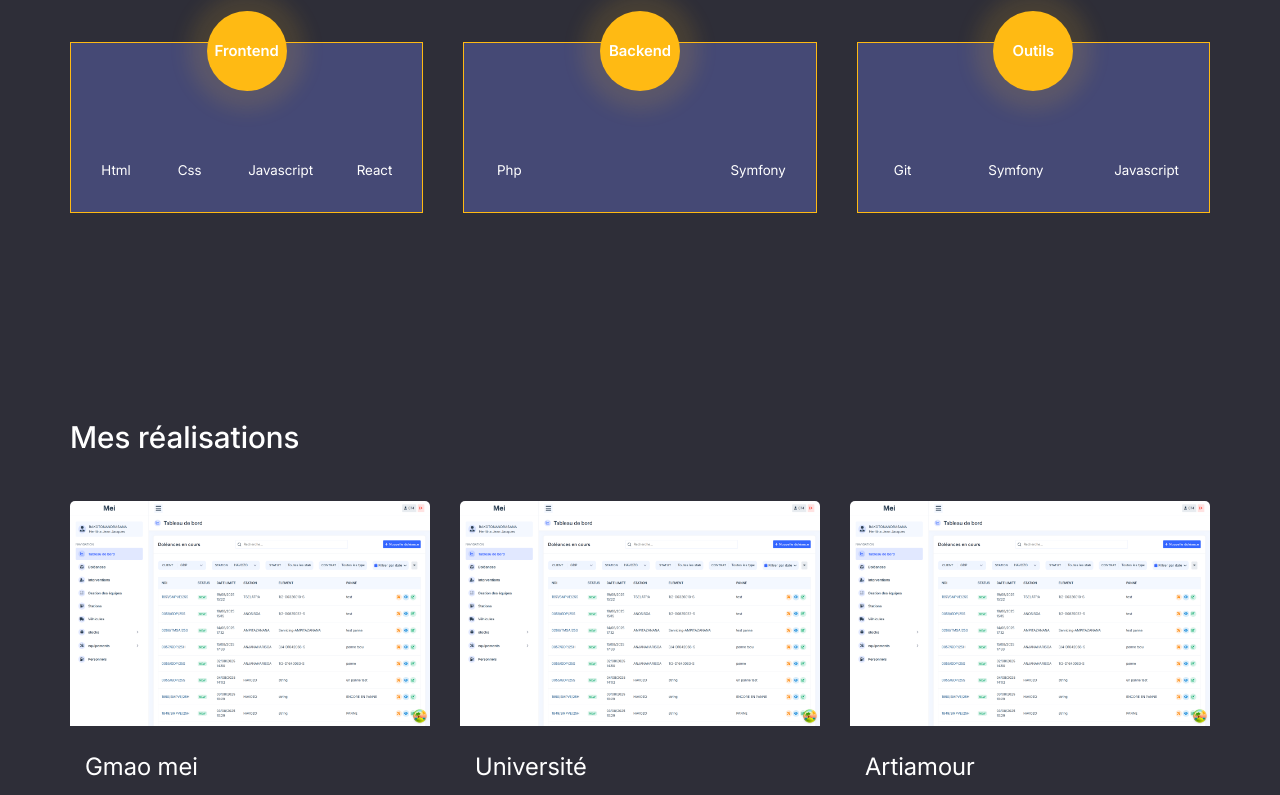
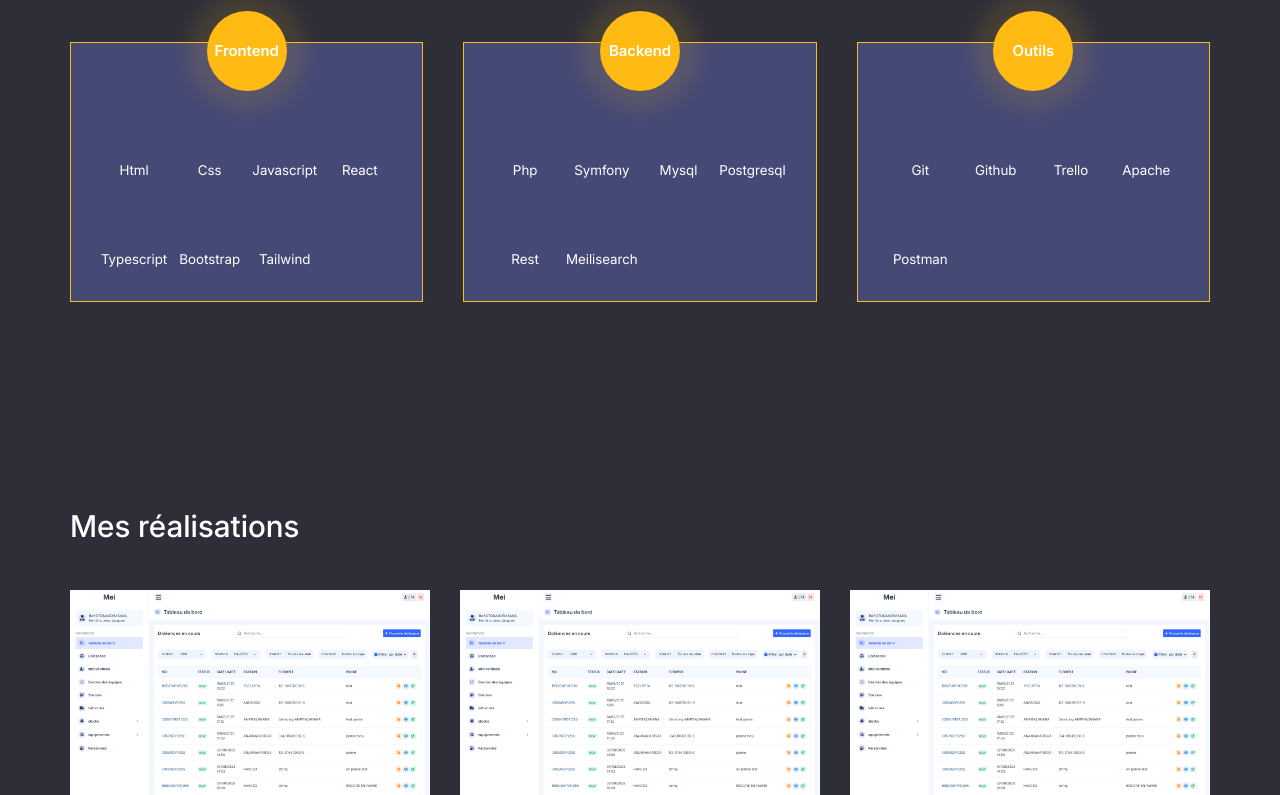
Before and after one commit to manda07tsou/portfolio, a React (Vite) app: page / in a window 1280 px wide. Shown: the part 800-1595 px from the top of the page. Built offline with nearby package versions, Linux system fonts and the light colour scheme.

Commit message:
feat: création de sprite pour icon skill

```diff
--- a/index.html
+++ b/index.html
@@ -5,7 +5,6 @@
     <link rel="icon" type="image/svg+xml" href="/vite.svg" />
     <meta name="viewport" content="width=device-width, initial-scale=1.0" />
     <title>Vonintsoa RAHAJANIRINA</title>
-
   </head>
   <body>
     <div id="root"></div>
--- a/src/App.scss
+++ b/src/App.scss
@@ -3,6 +3,7 @@
 @use "./assets/styles/observerAnimation";
 
 //components
+@use "./assets/styles/typography";
 @use "./assets/styles/utils";
 @use "./assets/styles/template";
 @use "./assets/styles/layout";
--- a/src/assets/styles/_projects.scss
+++ b/src/assets/styles/_projects.scss
@@ -1,15 +1,14 @@
+//mobil
 .project__grid{
    display: grid;
    grid-template-columns: repeat(auto-fill, minmax(320px, 1fr));
    gap: 2em;
 }
 
-
 .project{
    display: flex;
    flex-direction: column;
-   background-color: var(--bg-light);
-   border-radius: 5px;
+   background-color: rgb(var(--bg-light));
    overflow: hidden;
 }
 
@@ -17,10 +16,6 @@
    transition: .5s;
    bottom: 0;
    padding: 1em;
-}
-
-.project__title{
-   font-size: 1.6em;
 }
 
 .project__technos{
@@ -47,6 +42,7 @@
    padding: 100px var(--container-padding);
 }
 
+
 .project:hover{
    border:1px solid var(--primary);
 }
@@ -54,7 +50,25 @@
 .project__images{
    display: grid;
    grid-template-columns: repeat(2, 1fr);
-   gap: 40px;
+   gap: 10px;
+
+   img{
+      width: 100%;
+      height: 100%;
+      object-fit: cover;
+   }
+}
+
+.project__detail-header{
+   border-bottom: 1px solid rgb(var(--primary));
+   padding-bottom: 2em;
+}
+
+.project__detail-body{
+   // display: grid;
+   // grid-template-columns: 2fr 1fr;
+   // column-gap:50px;
+   // padding-top: 2em;
 }
 
 .project-dialog{
@@ -74,3 +88,5 @@
       opacity: 1;
    }
 }
+
+//pc
--- a/src/assets/styles/_skills.scss
+++ b/src/assets/styles/_skills.scss
@@ -79,8 +79,10 @@
    }
 
    .skill__card-body{
-      display: flex;
-      justify-content: space-between;
+      display: grid;
+      grid-template-columns: repeat(4, 1fr);
+      row-gap: 30px;
+      column-gap:10px;
       padding: 2em;
       padding-top: 80px;
    }
--- /dev/null
+++ b/src/assets/styles/_typography.scss
@@ -0,0 +1,23 @@
+h1{
+   font-size: 2.8em;
+}
+
+h2{
+   font-size: 2.4em;
+}
+
+h3{
+   font-size: 2em;
+}
+
+h4{
+   font-size: 1.75em;
+}
+
+h5{
+   font-size: 1.5em;
+}
+
+h6{
+   font-size: 1.25em;
+}
--- a/src/assets/styles/_utils.scss
+++ b/src/assets/styles/_utils.scss
@@ -81,3 +81,8 @@
             column-gap: space(#{$i});
     }
 }
+
+.flex{
+    display: flex;
+    align-items: center;
+}
--- a/src/modules/Projects/ShowProjectAction.tsx
+++ b/src/modules/Projects/ShowProjectAction.tsx
@@ -2,6 +2,10 @@
 import {Dialog} from "./../../components/Dialog/Dialog"
 import {useDialog} from "./../../components/Dialog/hooks/hooks"
 import { observerOptions } from "../../config"
+import Slider from "react-slick";
+import "slick-carousel/slick/slick.css";
+import "slick-carousel/slick/slick-theme.css";
+
 
 export function ShowProjectAction({project}){
    const {isOpen, handleOpen, handleClose} = useDialog(false)
@@ -19,11 +23,33 @@
          >
             <div className="project__detail">
                <div className="project__detail-header">
-                  <h1 className={`section__title fade ${observerClass}`} ref={titleRef}>{project.title}</h1>
-                  <div className="project__technos">
-                     {project.technos.map(techno => (
-                        <span className="badge badge-primary">{techno}</span>
-                     ))}
+                  <div>
+                     <h1 className={`fade ${observerClass}`} ref={titleRef}>{project.title}</h1>
+                     <div className="project__technos">
+                        {project.technos.map(techno => (
+                           <span className="badge badge-primary">{techno}</span>
+                        ))}
+                     </div>
+                  </div>
+                  <div className="flex mt-5">
+                     <button className="btn btn-primary mr-2">Code</button>
+                     <button className="btn btn-primary mr-2">Voir le site</button>
+                     {/* <button className="btn btn-primary">Photos</button> */}
+                  </div>
+               </div>
+               <div className="project__detail-body">
+                  <div className="project__description">
+                     <h3>Rôle et responsabilités</h3>
+                     <p>Lorem ipsum dolor sit amet consectetur adipisicing elit. Odio quisquam eum a, tempore accusantium labore sit porro dolorem vero odit officiis accusamus, asperiores consectetur pariatur esse nostrum consequuntur quas quis.</p>
+                     <ul>
+                        <li>role 1</li>
+                        <li>role 2</li>
+                        <li>role 3</li>
+                     </ul>
+
+                     <h3>Technologies utilisées</h3>
+                     <h3>Fonctionnalités</h3>
+                     <h3>Défis et solutions</h3>
                   </div>
                   <div className="project__images">
                      {project.images.map(img => (
--- a/src/skillsData.json
+++ b/src/skillsData.json
@@ -11,43 +11,89 @@
          "icon": "icon-css"
       },
       {
-         "id":5,
+         "id":3,
          "title":"Javascript",
          "icon": "icon-javascript"
       },
       {
-         "id":6,
+         "id":4,
          "title":"React",
          "icon": "icon-react"
+      },
+      {
+         "id":5,
+         "title": "Typescript",
+         "icon": "icon-typescript"
+      },
+      {
+         "id":6,
+         "title": "Bootstrap",
+         "icon": "icon-bootstrap"
+      },
+      {
+         "id":7,
+         "title":"Tailwind",
+         "icon": "icon-tailwind"
       }
    ],
    "backend":[
       {
-         "id":3,
+         "id":1,
          "title":"Php",
          "icon": "icon-php"
       },
       {
-         "id":4,
+         "id":2,
          "title":"Symfony",
          "icon": "icon-symfony"
+      },
+      {
+         "id":3,
+         "title":"Mysql",
+         "icon": "icon-mysql"
+      },
+      {
+         "id":4,
+         "title": "Postgresql",
+         "icon": "icon-postgresql"
+      },
+      {
+         "id":5,
+         "title": "Rest",
+         "icon": "icon-apiRest"
+      },
+      {
+         "id":6,
+         "title": "Meilisearch",
+         "icon": "icon-meilisearch"
       }
+
    ],
    "outils":[
       {
-         "id":3,
+         "id":1,
          "title":"Git",
          "icon": "icon-git"
       },
       {
+         "id":2,
+         "title":"Github",
+         "icon": "icon-github"
+      },
+      {
+         "id":3,
+         "title":"Trello",
+         "icon": "icon-trello"
+      },
+      {
          "id":4,
-         "title":"Symfony",
-         "icon": "icon-symfony"
+         "title": "Apache",
+         "icon": "icon-apache"
       },
       {
          "id":5,
-         "title":"Javascript",
-         "icon": "icon-javascript"
+         "title": "Postman",
+         "icon": "icon-postman"
       }
    ]
 }
--- a/src/templates/Projects.tsx
+++ b/src/templates/Projects.tsx
@@ -33,7 +33,6 @@
          </div>
          <div className="project__body">
             <div className="project__title">{data.title}</div>
-            {/* <Icon name={"github"}/> */}
             <div className="project__technos">
                {data.technos.map(techno => (
                   <span className="badge badge-primary">{techno}</span>
```
